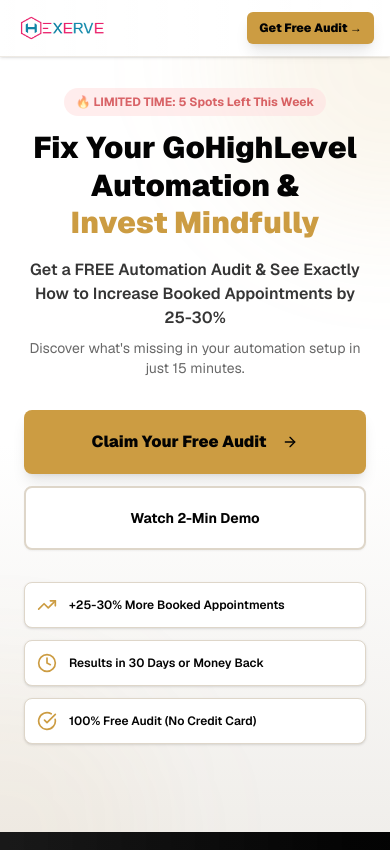
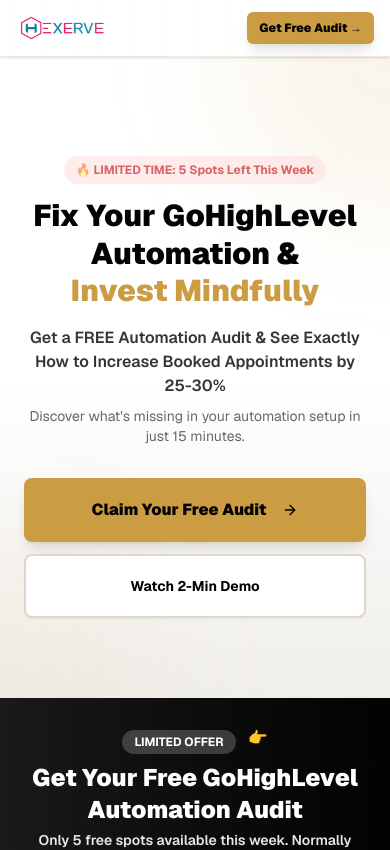
Before and after one commit to thatbulbul/landing-page, a Next.js app: page / in a window 390 px wide. Shown: the top 850 px of the page. Built offline with nearby package versions, Linux system fonts and the light colour scheme.

Commit message:
hero page updated

```diff
--- a/components/hero.tsx
+++ b/components/hero.tsx
@@ -8,7 +8,7 @@ interface HeroProps {
 
 export default function Hero({ onCTAClick }: HeroProps) {
   return (
-    <section className="relative pt-8 pb-12 md:pt-22 md:pb-28 bg-gradient-to-b from-background via-background to-muted overflow-hidden">
+    <section className="relative pt-25 pb-12 md:pt-29 md:pb-28 bg-gradient-to-b from-background via-background to-muted overflow-hidden">
       <div className="absolute inset-0 overflow-hidden pointer-events-none">
         <div className="absolute -top-40 -right-40 w-80 h-80 bg-accent/10 rounded-full blur-3xl"></div>
         <div className="absolute -bottom-40 -left-40 w-80 h-80 bg-primary/5 rounded-full blur-3xl"></div>
@@ -48,7 +48,7 @@ export default function Hero({ onCTAClick }: HeroProps) {
             </Button>
           </div>
 
-          <div className="grid grid-cols-1 sm:grid-cols-3 gap-3 mb-10 max-w-3xl mx-auto px-2">
+          <div className="hidden sm:grid grid-cols-1 sm:grid-cols-3 gap-3 mb-10 max-w-3xl mx-auto px-2">
             {[
               { icon: TrendingUp, text: '+25-30% More Booked Appointments', color: 'text-accent' },
               { icon: Clock, text: 'Results in 30 Days or Money Back', color: 'text-accent' },
```
